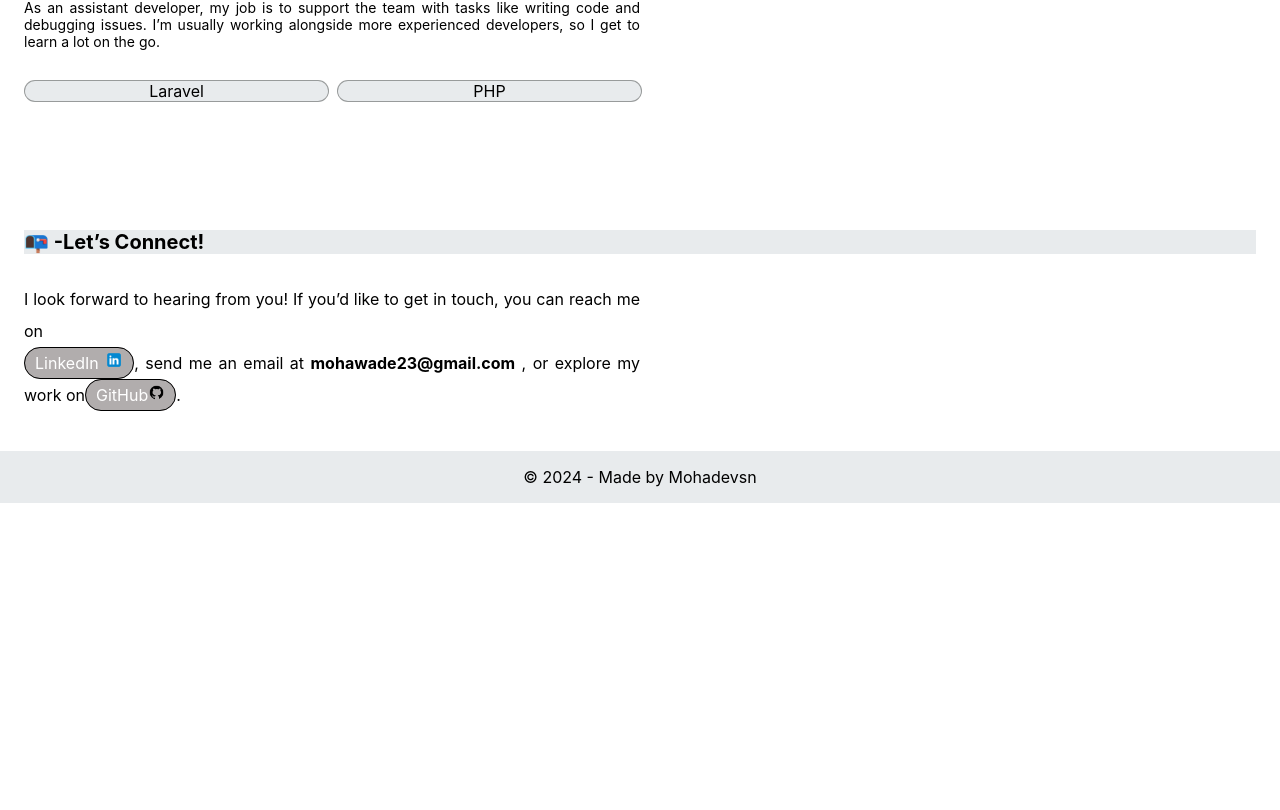
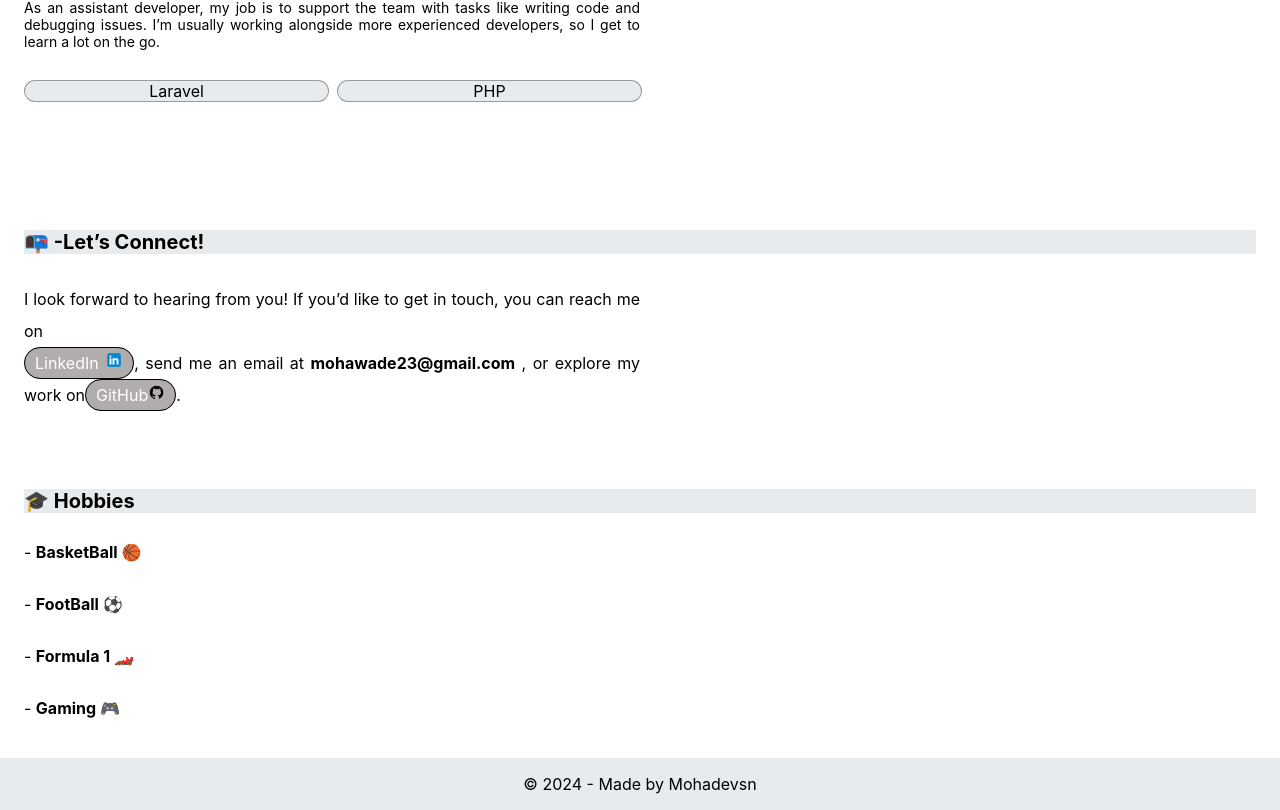
Before and after one commit to Mohadevsn/portofolio_mohadevsn_react, a React (Create React App) app: page / in a window 1280 px wide. Shown: the part 2447-3257 px from the top of the page. Before the commit the page ends 2950 px from the top, so only its background shows below. Built offline with nearby package versions, Linux system fonts and the light colour scheme; a web font is replaced by a local one.

Commit message:
[feature] add of the hobbies section

```diff
--- a/src/App.js
+++ b/src/App.js
@@ -9,6 +9,7 @@ import React from 'react';
 import { SpeedInsights } from "@vercel/speed-insights/react"
 
 import './App.css';
+import Hobbies from './components/Hobbies';
 
 function App() {
 
@@ -95,6 +96,9 @@ function App() {
         darkMode={darkMode}
 
       />
+      <Hobbies
+        darkMode={darkMode}
+      />
       <Footer
         darkMode={darkMode}
 
--- a/src/components/Education.js
+++ b/src/components/Education.js
@@ -10,12 +10,12 @@ export default function Education(props){
     const educationData = Educations.Educations
 
     return (
-        <main className={props.darkMode ? "education dark": "education"}>
+        <main className={props.darkMode ? "education dark": "education"} id="education">
             <h1 className={props.darkMode ?"title dark": "title"}>🎓 Education</h1>
              {educationData.map((educ, eduKey)=>{
                 return (
                     <div key={eduKey}>
-                    <div id="education" className="element" >
+                    <div className="element" >
                             <p className="subtile">- <b>{educ.name}</b></p>
                             <p className="periode">{educ.periode}</p>
                             <div className="description">
--- a/src/components/Experience.js
+++ b/src/components/Experience.js
@@ -10,12 +10,12 @@ export default function Experience(props){
     const experiencesData = Experiences.Experiences
 
     return (
-        <main className={props.darkMode ? "experience dark" : "experience"}>
+        <main className={props.darkMode ? "experience dark" : "experience"} id="experiences">
             <h1 className={props.darkMode ? "title dark" : "title"}>🏢 Experiences</h1>
              {
                 experiencesData.map((exp, expKey) => {
                     return(
-                        <div id="experiences" className="element" key={expKey}>
+                        <div  className="element" key={expKey}>
                             <p className="subtile">- <b>{exp.name}</b></p>
                             <p className="periode">{exp.periode}</p>
                             <div className="description">
--- /dev/null
+++ b/src/components/Hobbies.js
@@ -0,0 +1,29 @@
+import React from "react";
+import Hobby from "../data/hobby.json"
+import '../styles/hobby.css'
+
+export default function Hobbies(props){
+
+    // trying to not hard code the hobbies here
+    // information come from hobby.json
+
+    const hobbiesData = Hobby.Hobbies
+
+
+    return (
+        <main className={props.darkMode ? "hobby dark": "hobby"}>
+            <h1 className={props.darkMode ?"title dark": "title"}>🎓 Hobbies</h1>
+             {hobbiesData.map((hobb, hobbKey)=>{
+                return (
+                    <div key={hobbKey}>
+                    <div id="hobby" className="element" >
+                            <p className="subtile">- <b>{hobb}</b></p>
+                        </div>
+                    </div>
+                )
+             })}
+
+
+        </main>
+    )
+}
--- a/src/components/NavBar.js
+++ b/src/components/NavBar.js
@@ -40,7 +40,7 @@ export default function NavBar(props){
                 </div>
             </a>
             <div className={darkMode ? "navigator--link dark" : "navigator--link"}>
-                <a href="#skill">Skills</a>
+                <a href="#skill">Skills </a>
                 <a href="#education">Education</a>
                 <a href="#experiences">Experiences</a>
                 <a href="#contact">Contact</a>
--- /dev/null
+++ b/src/data/hobby.json
@@ -0,0 +1,8 @@
+{
+    "Hobbies": [
+      "BasketBall 🏀",
+      "FootBall ⚽",
+      "Formula 1 🏎️",
+      "Gaming 🎮"
+    ]
+  }
--- /dev/null
+++ b/src/styles/hobby.css
@@ -0,0 +1,47 @@
+
+
+/* hobby styles */
+.hobby {
+    display: flex;
+    padding: 24px;
+    flex-direction: column;
+    text-align: justify;
+  }
+
+  .hobby .title {
+    font-size: 20px;
+    background-color: #e8ebed;
+  }
+
+  .element {
+    width: 50%;
+  }
+
+  .hobby .description {
+    font-size: 14px;
+  }
+
+
+  /* Responsive adjustments for hobby */
+  @media (max-width: 600px) {
+    .element {
+      width: 100%; /* Full width on mobile */
+    }
+
+    .hobby .title {
+      font-size: 18px; /* Smaller title on mobile */
+    }
+  }
+/* hobby styles */
+
+/* hobby dark style */
+.hobby.dark {
+  background-color: black;
+}
+
+.hobby .title.dark {
+  font-size: 20px;
+  background-color: #2a2a2a;
+}
+
+/* hobby dark style */
```
